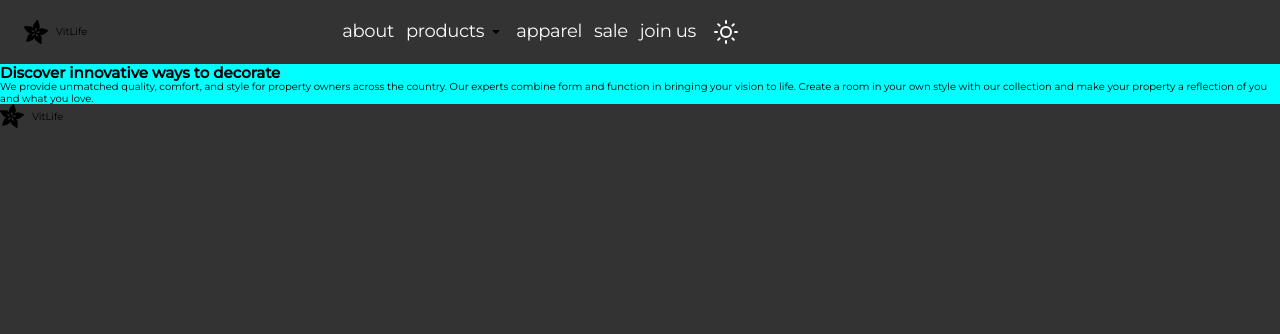
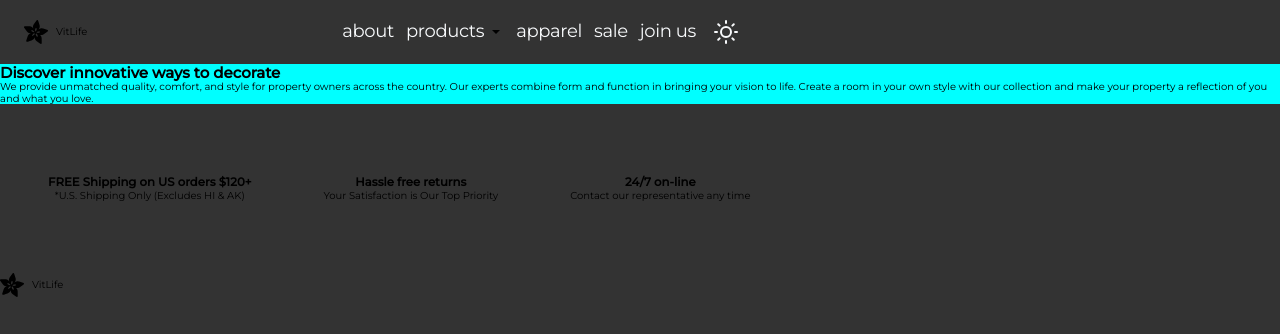
Before and after one commit to Alexandrbig1/vit-life, a React (Vite) app: page / in a window 1280 px wide. Shown: the top 334 px of the page. Built offline with nearby package versions, Linux system fonts and the light colour scheme.

Commit message:
fix: updated about component

```diff
--- a/src/components/About/About.jsx
+++ b/src/components/About/About.jsx
@@ -1,9 +1,35 @@
+import {
+  AboutContainer,
+  AboutItem,
+  AboutItemCardWrapper,
+  AboutMenu,
+} from "./About.styled";
+
 function About() {
   return (
-    <div>
-      About
-    </div>
-  )
+    <AboutContainer>
+      <AboutMenu>
+        <AboutItem>
+          <AboutItemCardWrapper>
+            <h3>FREE Shipping on US orders $120+</h3>
+            <p>*U.S. Shipping Only (Excludes HI & AK)</p>
+          </AboutItemCardWrapper>
+        </AboutItem>
+        <AboutItem>
+          <AboutItemCardWrapper>
+            <h3>Hassle free returns</h3>
+            <p>Your Satisfaction is Our Top Priority</p>
+          </AboutItemCardWrapper>
+        </AboutItem>
+        <AboutItem>
+          <AboutItemCardWrapper>
+            <h3>24/7 on-line</h3>
+            <p>Contact our representative any time</p>
+          </AboutItemCardWrapper>
+        </AboutItem>
+      </AboutMenu>
+    </AboutContainer>
+  );
 }
 
-export default About
+export default About;
--- a/src/components/About/About.styled.jsx
+++ b/src/components/About/About.styled.jsx
@@ -0,0 +1,24 @@
+import styled from "styled-components";
+
+export const AboutContainer = styled.section`
+  display: flex;
+  justify-content: center;
+  padding: 4.8rem 2.4rem;
+`;
+
+export const AboutMenu = styled.ul`
+  display: flex;
+  align-items: center;
+  gap: 2.4rem;
+  width: 100%;
+`;
+
+export const AboutItem = styled.li`
+  padding: 2.4rem;
+`;
+
+export const AboutItemCardWrapper = styled.div`
+  display: flex;
+  flex-direction: column;
+  align-items: center;
+`;
--- a/src/pages/Home/Home.jsx
+++ b/src/pages/Home/Home.jsx
@@ -1,9 +1,11 @@
+import About from "../../components/About/About";
 import Hero from "../../components/Hero/Hero";
 
 function Home() {
   return (
     <div>
       <Hero />
+      <About />
     </div>
   );
 }
```
